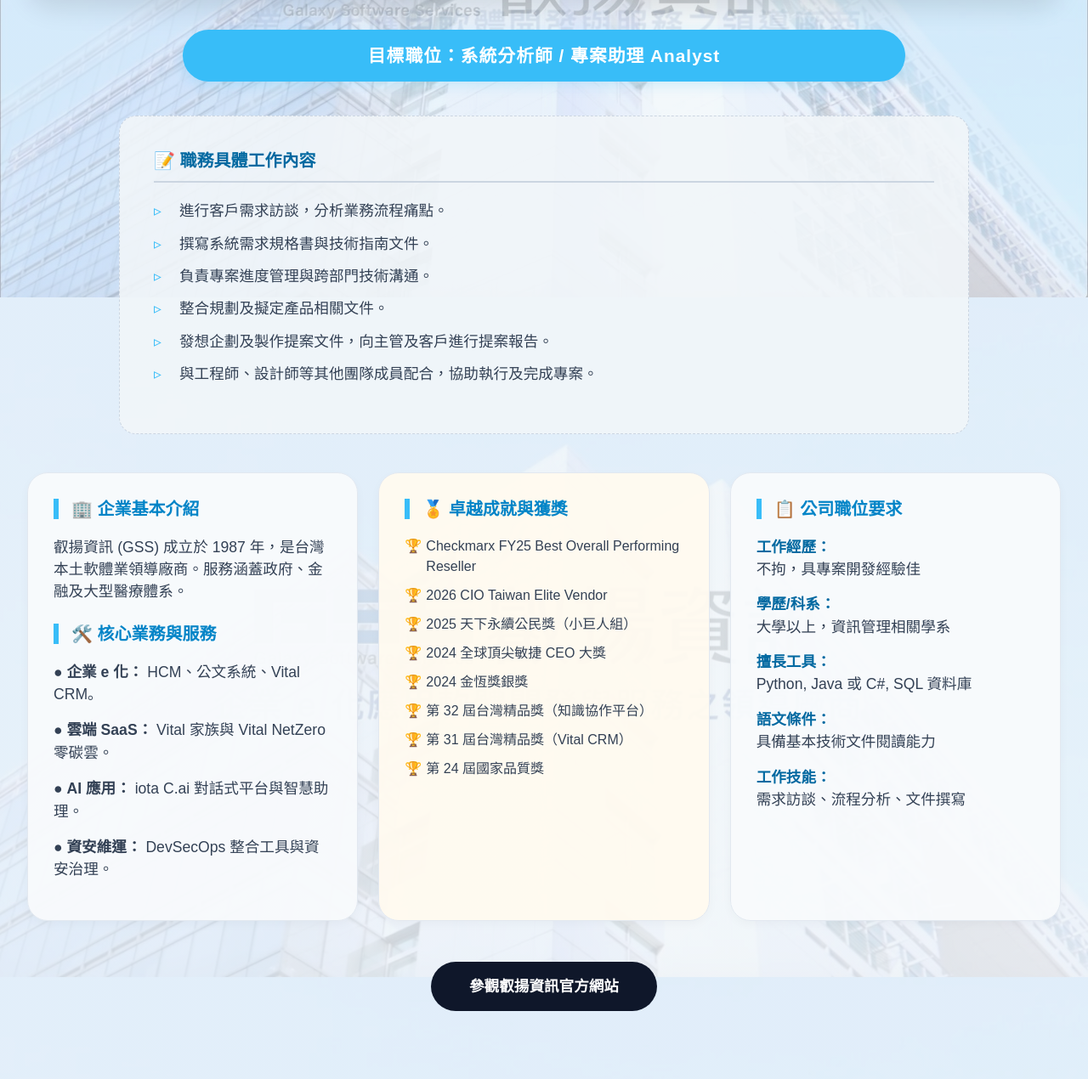
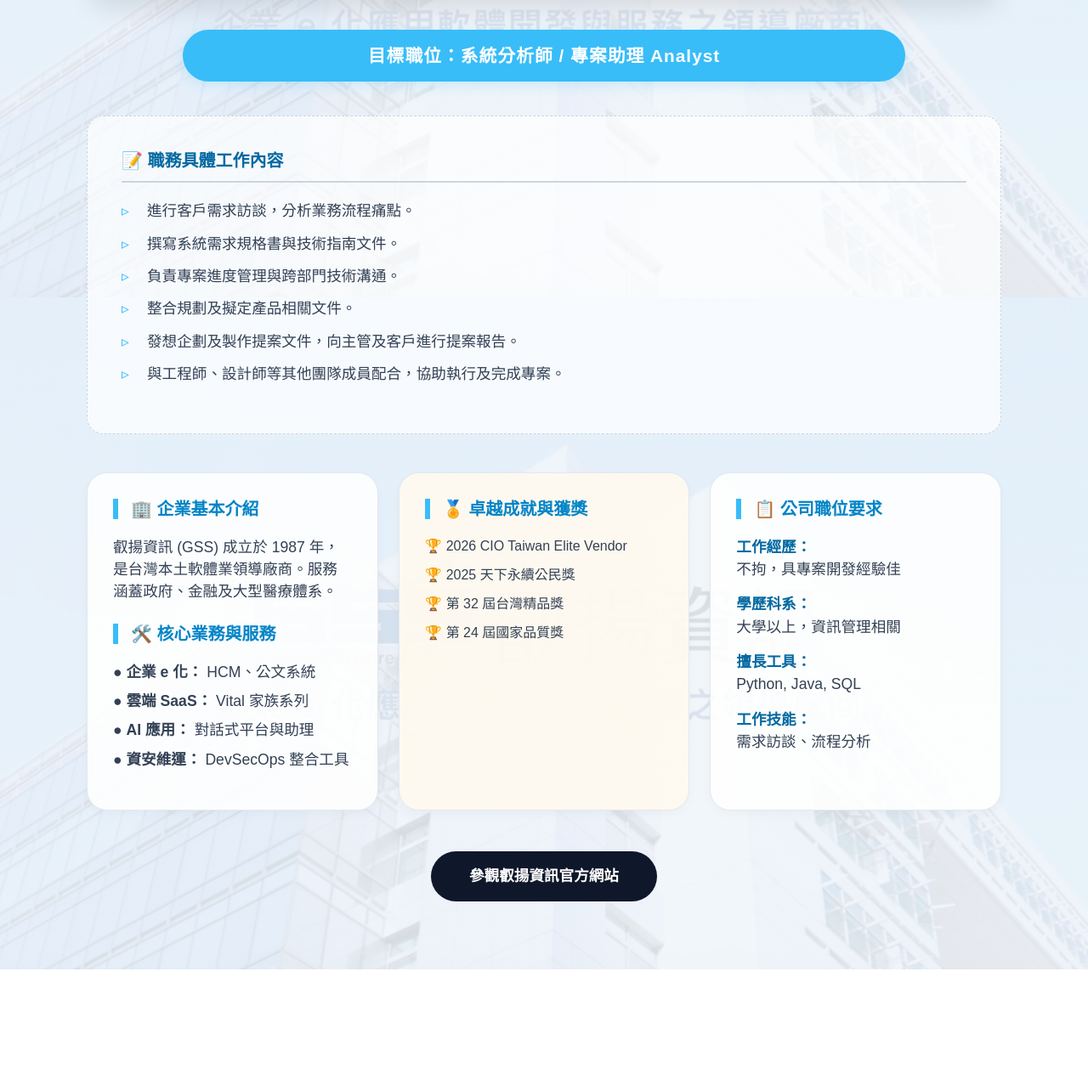
Before and after one commit to jay-ouo/job, a Flask app: page /job in a window 1280 px wide. Shown: the part 450-1720 px from the top of the page at 85% size. After the commit the page ends 1591 px from the top, so only its background shows below. Run offline with Flask 3, Linux system fonts and the light colour scheme.

Commit message:
Add files via upload

```diff
--- a/templates/job.html
+++ b/templates/job.html
@@ -7,65 +7,54 @@
     <link href="https://cdn.jsdelivr.net/npm/bootstrap@5.3.0/dist/css/bootstrap.min.css" rel="stylesheet">
     <style>
         body {
-            /* 🚀 微調：稍微加深背景遮罩（0.9 -> 0.85），讓內容在沒有大白框的情況下更清晰 */
-            background-image: linear-gradient(rgba(241, 245, 249, 0.85), rgba(241, 245, 249, 0.85)),
+            /* 🚀 使用全螢幕大樓背景，並加上淡色遮罩提升文字清晰度 */
+            background-image: linear-gradient(rgba(241, 245, 249, 0.88), rgba(241, 245, 249, 0.88)),
                               url('static/gss_building.png');
             background-size: cover;
             background-position: center;
             background-attachment: fixed;
             font-family: "Microsoft JhengHei", sans-serif;
-            padding-top: 100px;
+            padding-top: 100px; /* 預留給固定導覽列的空間 */
             color: #334155 !important;
             font-size: 1.1rem;
-            position: relative;
             min-height: 100vh;
         }
 
-        /* --- 浮水印照片設定 --- */
-        body::after {
-            content: "";
-            background-image: url('static/gss_building.png');
-            background-size: contain;
-            background-repeat: no-repeat;
-            background-position: right bottom;
-            opacity: 0.22; /* 依照剛才的建議加深了浮水印 */
-            top: 0; left: 0; bottom: 0; right: 0;
-            position: fixed;
-            z-index: -1;
-            pointer-events: none;
+        /* 已移除 body::after，避免右下角出現重複的大樓浮水印 */
+
+        .navbar-custom {
+            background-color: #212529;
+            padding: 15px 25px;
         }
-
-        .navbar-custom { background-color: #212529; padding: 15px 25px; }
         .navbar-custom .navbar-brand { color: #ffffff !important; font-weight: bold; font-size: 1.4rem; }
         .navbar-custom .nav-link { color: #d1d5db !important; margin-left: 20px; font-size: 1.05rem; }
 
-        /* 🚀 修改重點：移除外圍大框的視覺特徵 */
         .main-container {
-            background: transparent; /* 移除白色背景 */
-            border-radius: 0;        /* 移除圓角 */
-            box-shadow: none;        /* 移除陰影 */
-            padding: 0 20px 80px;    /* 調整內距 */
-            max-width: 1400px;
+            background: transparent;
+            padding: 0 20px 80px;
+            max-width: 1200px;
             margin: 0 auto;
             position: relative;
             z-index: 1;
         }
 
+        /* 🚀 頂部 Banner 容器 */
         .hero-banner-container {
             width: 100%;
             height: 350px;
             margin-bottom: 35px;
             position: relative;
-            border-radius: 30px; /* 增加圓角讓它更好看 */
+            border-radius: 30px;
             overflow: hidden;
             border: 1px solid rgba(255,255,255,0.5);
-            box-shadow: 0 10px 30px rgba(0,0,0,0.1); /* 給 Banner 一點陰影代替大框 */
+            box-shadow: 0 10px 30px rgba(0,0,0,0.1);
         }
 
+        /* 🚀 填入你指定的 Gemini 生成毛玻璃圖片 */
         .hero-banner-img-full {
             width: 100%;
             height: 100%;
-            background-image: url('static/gss_glass_logo.jpg');
+            background-image: url('static/Gemini_Generated_Image_85myx585myx585my.jpg');
             background-size: cover;
             background-position: center;
             display: block;
@@ -84,9 +73,8 @@
             box-shadow: 0 4px 15px rgba(56, 189, 248, 0.2);
         }
 
-        /* 保留內部的區塊框感 */
         .job-description-box {
-            background-color: rgba(241, 245, 249, 0.9); /* 稍微增加透明質感 */
+            background-color: rgba(255, 255, 255, 0.7); /* 半透明質感 */
             border-radius: 20px;
             padding: 40px;
             margin-bottom: 45px;
@@ -94,11 +82,10 @@
             display: inline-block;
             text-align: left;
             width: 100%;
-            max-width: 1000px;
         }
 
         .info-card {
-            background: rgba(248, 250, 252, 0.95); /* 讓內部小卡維持白色框感 */
+            background: rgba(255, 255, 255, 0.9);
             border-radius: 24px;
             padding: 30px;
             height: 100%;
@@ -106,7 +93,6 @@
             box-shadow: 0 4px 12px rgba(0,0,0,0.03);
         }
 
-        /* 標題與其他樣式維持不變... */
         .section-title {
             color: #0284c7 !important;
             border-left: 6px solid #38bdf8;
@@ -115,14 +101,22 @@
             font-weight: bold;
             font-size: 1.25rem;
         }
+
         .award-list { font-size: 1rem; padding-left: 0; list-style: none; }
         .award-list li { margin-bottom: 10px; padding-left: 25px; position: relative; }
         .award-list li::before { content: "🏆"; position: absolute; left: 0; }
+
         .req-label { font-weight: bold; color: #0369a1; display: block; margin-top: 15px; }
+
         .btn-visit {
-            background-color: #0f172a; color: #fff !important; border-radius: 50px;
-            padding: 16px 45px; text-decoration: none; font-weight: bold;
-            transition: 0.3s; display: inline-block;
+            background-color: #0f172a;
+            color: #fff !important;
+            border-radius: 50px;
+            padding: 16px 45px;
+            text-decoration: none;
+            font-weight: bold;
+            transition: 0.3s;
+            display: inline-block;
         }
         .btn-visit:hover { background-color: #38bdf8; transform: translateY(-2px); }
     </style>
@@ -139,7 +133,7 @@
     </div>
 </nav>
 
-<div class="container-fluid">
+<div class="container">
     <div class="main-container text-center">
 
         <div class="hero-banner-container">
@@ -169,10 +163,10 @@
                     <p>叡揚資訊 (GSS) 成立於 1987 年，是台灣本土軟體業領導廠商。服務涵蓋政府、金融及大型醫療體系。</p>
                     <h5 class="section-title mt-4">🛠️ 核心業務與服務</h5>
                     <ul class="list-unstyled">
-                        <li class="mb-3">● <strong>企業 e 化：</strong> HCM、公文系統、Vital CRM。</li>
-                        <li class="mb-3">● <strong>雲端 SaaS：</strong> Vital 家族與 Vital NetZero 零碳雲。</li>
-                        <li class="mb-3">● <strong>AI 應用：</strong> iota C.ai 對話式平台與智慧助理。</li>
-                        <li>● <strong>資安維運：</strong> DevSecOps 整合工具與資安治理。</li>
+                        <li class="mb-2">● <strong>企業 e 化：</strong> HCM、公文系統</li>
+                        <li class="mb-2">● <strong>雲端 SaaS：</strong> Vital 家族系列</li>
+                        <li class="mb-2">● <strong>AI 應用：</strong> 對話式平台與助理</li>
+                        <li>● <strong>資安維運：</strong> DevSecOps 整合工具</li>
                     </ul>
                 </div>
             </div>
@@ -181,13 +175,9 @@
                 <div class="info-card" style="background-color: rgba(255, 250, 240, 0.95);">
                     <h5 class="section-title">🏅 卓越成就與獲獎</h5>
                     <ul class="award-list">
-                        <li>Checkmarx FY25 Best Overall Performing Reseller</li>
                         <li>2026 CIO Taiwan Elite Vendor</li>
-                        <li>2025 天下永續公民獎（小巨人組）</li>
-                        <li>2024 全球頂尖敏捷 CEO 大獎</li>
-                        <li>2024 金恆獎銀獎</li>
-                        <li>第 32 屆台灣精品獎（知識協作平台）</li>
-                        <li>第 31 屆台灣精品獎（Vital CRM）</li>
+                        <li>2025 天下永續公民獎</li>
+                        <li>第 32 屆台灣精品獎</li>
                         <li>第 24 屆國家品質獎</li>
                     </ul>
                 </div>
@@ -198,10 +188,9 @@
                     <h5 class="section-title">📋 公司職位要求</h5>
                     <div>
                         <span class="req-label">工作經歷：</span> 不拘，具專案開發經驗佳
-                        <span class="req-label">學歷/科系：</span> 大學以上，資訊管理相關學系
-                        <span class="req-label">擅長工具：</span> Python, Java 或 C#, SQL 資料庫
-                        <span class="req-label">語文條件：</span> 具備基本技術文件閱讀能力
-                        <span class="req-label">工作技能：</span> 需求訪談、流程分析、文件撰寫
+                        <span class="req-label">學歷科系：</span> 大學以上，資訊管理相關
+                        <span class="req-label">擅長工具：</span> Python, Java, SQL
+                        <span class="req-label">工作技能：</span> 需求訪談、流程分析
                     </div>
                 </div>
             </div>
```
